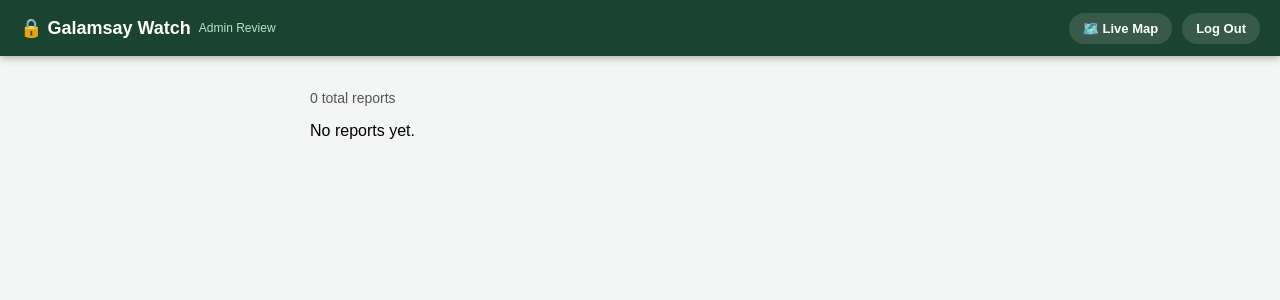
After one commit to Franchesco-coder/galamsay-watch, a Flask app: page /admin in a window 1280 px wide. The commit adds this page. Shown: the top 300 px of the page. Run offline with Flask 3, Linux system fonts and the light colour scheme; the visitor is signed in with stand-in values (Sample User, id 1); parts of the project's set-up code (start-up, migrations or seed data) failed here and were passed over.

Commit message:
Add photo verification, auto-corroboration, admin review, CSV export

```diff
--- a/app.py
+++ b/app.py
@@ -1,4 +1,7 @@
-from flask import Flask, jsonify, request, render_template, Response
+from flask import Flask, jsonify, request, render_template, Response, session, redirect, url_for
+import csv
+from io import StringIO
+from functools import wraps
 from flask_limiter import Limiter
 from flask_limiter.util import get_remote_address
 from sqlalchemy import func
@@ -10,7 +13,20 @@ from models import db, Report
 from region_lookup import resolve_region_district
 from sanitize import sanitize_text
 from image_utils import process_photo
+from corroboration import apply_corroboration
 from town_lookup import resolve_town
+
+
+def admin_required(view_func):
+    """Wrap an admin route so it redirects to the login page unless the
+    visitor's browser session already has is_admin set to True."""
+    @wraps(view_func)
+    def wrapper(*args, **kwargs):
+        if not session.get('is_admin'):
+            return redirect(url_for('admin_login'))
+        return view_func(*args, **kwargs)
+    return wrapper
+
 
 ALLOWED_SEVERITIES = {'low', 'medium', 'high', 'critical'}
 
@@ -34,9 +50,6 @@ def create_app():
     @app.route('/api/report', methods=['POST'])
     @limiter.limit('5 per hour')
     def submit_report():
-        # Switched from a JSON body to multipart/form-data, because a file
-        # upload cannot be represented inside plain JSON. Text fields now
-        # come from request.form instead of a parsed JSON dictionary.
         latitude = request.form.get('latitude')
         longitude = request.form.get('longitude')
         severity = request.form.get('severity')
@@ -61,8 +74,6 @@ def create_app():
         photo_mimetype = None
         photo_file = request.files.get('photo')
 
-        # An empty file input still arrives as a file part with no filename,
-        # so we check filename too, not just whether the key exists.
         if photo_file and photo_file.filename:
             try:
                 photo_bytes, photo_mimetype = process_photo(photo_file)
@@ -86,6 +97,11 @@ def create_app():
 
         db.session.add(new_report)
         db.session.commit()
+
+        # Check whether this report, combined with recent nearby reports,
+        # now meets the automatic corroboration threshold (see
+        # corroboration.py). This never requires an admin to be watching.
+        apply_corroboration(db, Report, new_report)
 
         return jsonify(new_report.to_dict()), 201
 
@@ -180,6 +196,72 @@ def create_app():
             'display_name': location.address
         }), 200
 
+    @app.route('/api/export.csv', methods=['GET'])
+    def export_csv():
+        reports = Report.query.order_by(Report.created_at.desc()).all()
+
+        output = StringIO()
+        writer = csv.writer(output)
+        writer.writerow([
+            'id', 'created_at', 'latitude', 'longitude', 'region', 'district',
+            'town', 'severity', 'status', 'description'
+        ])
+
+        for r in reports:
+            writer.writerow([
+                r.id, r.created_at.isoformat(), r.latitude, r.longitude,
+                r.region, r.district, r.town, r.severity, r.status,
+                r.description
+            ])
+
+        return Response(
+            output.getvalue(),
+            mimetype='text/csv',
+            headers={'Content-Disposition': 'attachment; filename=galamsay_watch_reports.csv'}
+        )
+
+    @app.route('/admin/login', methods=['GET', 'POST'])
+    def admin_login():
+        error = None
+
+        if request.method == 'POST':
+            password = request.form.get('password', '')
+            if password and password == app.config.get('ADMIN_PASSWORD'):
+                session['is_admin'] = True
+                return redirect(url_for('admin_page'))
+            error = 'Incorrect password'
+
+        return render_template('admin_login.html', error=error)
+
+    @app.route('/admin/logout')
+    def admin_logout():
+        session.pop('is_admin', None)
+        return redirect(url_for('admin_login'))
+
+    @app.route('/admin')
+    @admin_required
+    def admin_page():
+        reports = Report.query.order_by(Report.created_at.desc()).all()
+        return render_template('admin.html', reports=reports)
+
+    @app.route('/admin/report/<report_id>/status', methods=['POST'])
+    @admin_required
+    def update_status(report_id):
+        allowed_statuses = {'unverified', 'corroborated', 'verified', 'rejected', 'resolved'}
+        new_status = request.form.get('status')
+
+        if new_status not in allowed_statuses:
+            return jsonify({'error': 'Invalid status'}), 400
+
+        report = Report.query.get(report_id)
+        if not report:
+            return jsonify({'error': 'Report not found'}), 404
+
+        report.status = new_status
+        db.session.commit()
+
+        return redirect(url_for('admin_page'))
+
     @app.route('/')
     def home_page():
         return render_template('index.html')
--- a/config.py
+++ b/config.py
@@ -8,3 +8,4 @@ class Config:
     SQLALCHEMY_TRACK_MODIFICATIONS = False
     SECRET_KEY = os.environ.get('SECRET_KEY')
     MAX_CONTENT_LENGTH = 8 * 1024 * 1024  # 8 MB cap on the whole request body
+    ADMIN_PASSWORD = os.environ.get('ADMIN_PASSWORD')
--- /dev/null
+++ b/static/css/admin.css
@@ -0,0 +1,240 @@
+* {
+    box-sizing: border-box;
+}
+
+html, body {
+    margin: 0;
+    font-family: Arial, sans-serif;
+    background: #f4f6f5;
+}
+
+.login-body {
+    min-height: 100vh;
+    display: flex;
+    align-items: center;
+    justify-content: center;
+    background: linear-gradient(135deg, #1b4332, #2d6a4f);
+    margin: 0;
+}
+
+.login-card {
+    background: white;
+    padding: 32px;
+    border-radius: 12px;
+    box-shadow: 0 8px 24px rgba(0, 0, 0, 0.25);
+    width: 280px;
+    text-align: center;
+}
+
+.login-card h1 {
+    font-size: 18px;
+    color: #1b4332;
+    margin-top: 0;
+}
+
+.login-card label {
+    display: block;
+    text-align: left;
+    font-size: 13px;
+    font-weight: bold;
+    margin-top: 10px;
+}
+
+.login-card input {
+    width: 100%;
+    padding: 8px;
+    margin-top: 4px;
+    border: 1px solid #ccc;
+    border-radius: 6px;
+    box-sizing: border-box;
+}
+
+.login-card button {
+    width: 100%;
+    margin-top: 16px;
+    padding: 10px;
+    background: #2d6a4f;
+    color: white;
+    border: none;
+    border-radius: 6px;
+    font-weight: bold;
+    cursor: pointer;
+}
+
+.login-card button:hover {
+    background: #1b4332;
+}
+
+.login-error {
+    color: #d62828;
+    font-size: 13px;
+    margin: 6px 0 0;
+}
+
+.topbar {
+    background: #1b4332;
+    color: white;
+    display: flex;
+    align-items: center;
+    justify-content: space-between;
+    padding: 0 20px;
+    height: 56px;
+    box-shadow: 0 2px 8px rgba(0, 0, 0, 0.3);
+}
+
+.brand {
+    font-weight: bold;
+    font-size: 18px;
+    display: flex;
+    align-items: center;
+    gap: 8px;
+}
+
+.subtitle {
+    font-size: 12px;
+    font-weight: normal;
+    color: #b7e4c7;
+}
+
+.nav-links {
+    display: flex;
+    gap: 10px;
+}
+
+.nav-link {
+    background: rgba(255, 255, 255, 0.12);
+    color: white;
+    text-decoration: none;
+    font-weight: bold;
+    font-size: 13px;
+    padding: 8px 14px;
+    border-radius: 20px;
+}
+
+.nav-link:hover {
+    background: rgba(255, 255, 255, 0.25);
+}
+
+.admin-main {
+    max-width: 700px;
+    margin: 0 auto;
+    padding: 20px;
+}
+
+.count-line {
+    color: #555;
+    font-size: 14px;
+    margin-bottom: 16px;
+}
+
+.review-card {
+    background: white;
+    border-radius: 10px;
+    padding: 16px;
+    margin-bottom: 16px;
+    box-shadow: 0 2px 8px rgba(0, 0, 0, 0.08);
+    border-left: 5px solid #ccc;
+}
+
+.review-card.status-unverified   { border-left-color: #999; }
+.review-card.status-corroborated { border-left-color: #f77f00; }
+.review-card.status-verified     { border-left-color: #2d6a4f; }
+.review-card.status-rejected     { border-left-color: #d62828; opacity: 0.7; }
+.review-card.status-resolved     { border-left-color: #1b4332; }
+
+.review-top {
+    display: flex;
+    align-items: center;
+    gap: 8px;
+    margin-bottom: 8px;
+    flex-wrap: wrap;
+}
+
+.badge {
+    display: inline-block;
+    padding: 2px 10px;
+    border-radius: 12px;
+    color: white;
+    font-weight: bold;
+    font-size: 12px;
+    text-transform: capitalize;
+}
+
+.badge.low      { background: #f4c430; color: #333; }
+.badge.medium   { background: #f77f00; }
+.badge.high     { background: #d62828; }
+.badge.critical { background: #6a040f; }
+
+.status-pill {
+    font-size: 11px;
+    font-weight: bold;
+    text-transform: uppercase;
+    padding: 3px 10px;
+    border-radius: 10px;
+    background: #eee;
+    color: #555;
+}
+
+.status-pill.status-corroborated { background: #fff1e0; color: #b35900; }
+.status-pill.status-verified     { background: #e6f4ea; color: #1b4332; }
+.status-pill.status-rejected     { background: #fbe6e6; color: #a30000; }
+.status-pill.status-resolved     { background: #e8eaf0; color: #1b4332; }
+
+.review-time {
+    margin-left: auto;
+    font-size: 11px;
+    color: #999;
+}
+
+.review-photo {
+    max-width: 220px;
+    border-radius: 6px;
+    margin-bottom: 10px;
+    cursor: pointer;
+}
+
+.review-location {
+    font-size: 14px;
+    margin: 4px 0;
+}
+
+.review-coords {
+    font-size: 12px;
+    color: #888;
+    margin: 0 0 8px;
+}
+
+.review-description {
+    font-size: 13px;
+    color: #333;
+    background: #f7f7f7;
+    padding: 8px 10px;
+    border-radius: 6px;
+}
+
+.status-form {
+    display: flex;
+    gap: 8px;
+    margin-top: 10px;
+}
+
+.status-form select {
+    flex: 1;
+    padding: 6px;
+    border-radius: 6px;
+    border: 1px solid #ccc;
+}
+
+.status-form button {
+    padding: 6px 14px;
+    background: #2d6a4f;
+    color: white;
+    border: none;
+    border-radius: 6px;
+    font-weight: bold;
+    cursor: pointer;
+}
+
+.status-form button:hover {
+    background: #1b4332;
+}
--- a/static/js/map.js
+++ b/static/js/map.js
@@ -5,8 +5,11 @@ function popupHtml(r) {
            </a>`
         : '';
 
+    const statusLabel = r.status.charAt(0).toUpperCase() + r.status.slice(1);
+
     return `
         <span class="badge ${r.severity}">${r.severity}</span>
+        <span class="status-pill status-${esc(r.status)}">${esc(statusLabel)}</span>
         ${photoHtml}
         <div class="popup-row"><strong>Town:</strong> ${esc(r.town || 'Unknown')}</div>
         <div class="popup-row"><strong>District:</strong> ${esc(r.district || 'Unknown')}</div>
--- /dev/null
+++ b/templates/admin.html
@@ -0,0 +1,60 @@
+<!DOCTYPE html>
+<html lang="en">
+<head>
+    <meta charset="UTF-8">
+    <meta name="viewport" content="width=device-width, initial-scale=1">
+    <title>Admin Review - Galamsay Watch</title>
+    <link rel="stylesheet" href="{{ url_for('static', filename='css/admin.css') }}">
+</head>
+<body>
+    <header class="topbar">
+        <div class="brand">🔒 Galamsay Watch <span class="subtitle">Admin Review</span></div>
+        <div class="nav-links">
+            <a class="nav-link" href="/map">🗺️ Live Map</a>
+            <a class="nav-link" href="/admin/logout">Log Out</a>
+        </div>
+    </header>
+
+    <main class="admin-main">
+        <p class="count-line">{{ reports|length }} total reports</p>
+
+        {% for r in reports %}
+        <div class="review-card status-{{ r.status }}">
+            <div class="review-top">
+                <span class="badge {{ r.severity }}">{{ r.severity }}</span>
+                <span class="status-pill status-{{ r.status }}">{{ r.status }}</span>
+                <span class="review-time">{{ r.created_at.strftime('%Y-%m-%d %H:%M') }} UTC</span>
+            </div>
+
+            {% if r.photo %}
+            <a href="/api/report/{{ r.id }}/photo" target="_blank" rel="noopener">
+                <img class="review-photo" src="/api/report/{{ r.id }}/photo" alt="Report photo">
+            </a>
+            {% endif %}
+
+            <p class="review-location">
+                <strong>{{ r.town or 'Unknown town' }}</strong>, {{ r.district or 'Unknown district' }}, {{ r.region or 'Unknown region' }}
+            </p>
+            <p class="review-coords">{{ "%.5f"|format(r.latitude) }}, {{ "%.5f"|format(r.longitude) }}</p>
+
+            {% if r.description %}
+            <p class="review-description">{{ r.description }}</p>
+            {% endif %}
+
+            <form class="status-form" method="POST" action="/admin/report/{{ r.id }}/status">
+                <select name="status">
+                    <option value="unverified" {% if r.status == 'unverified' %}selected{% endif %}>Unverified</option>
+                    <option value="corroborated" {% if r.status == 'corroborated' %}selected{% endif %}>Corroborated (auto)</option>
+                    <option value="verified" {% if r.status == 'verified' %}selected{% endif %}>Verified</option>
+                    <option value="rejected" {% if r.status == 'rejected' %}selected{% endif %}>Rejected</option>
+                    <option value="resolved" {% if r.status == 'resolved' %}selected{% endif %}>Resolved</option>
+                </select>
+                <button type="submit">Update</button>
+            </form>
+        </div>
+        {% else %}
+        <p>No reports yet.</p>
+        {% endfor %}
+    </main>
+</body>
+</html>
--- a/templates/dashboard.html
+++ b/templates/dashboard.html
@@ -11,6 +11,8 @@
         <div class="brand">📊 Galamsay Watch <span class="subtitle">Analytics</span></div>
         <div class="nav-links">
             <a class="nav-link" href="/map">🗺️ Live Map</a>
+            <a class="nav-link" href="/api/export.csv">⬇ Export CSV</a>
+<a class="nav-link report-link" href="/report">+ File a report</a>
             <a class="nav-link report-link" href="/report">+ File a report</a>
         </div>
     </header>
```
Also changed, not shown: corroboration.py (added, +65 -0 lines), static/css/map.css (+16 -0 lines), templates/admin_login.html (added, +18 -0 lines).
